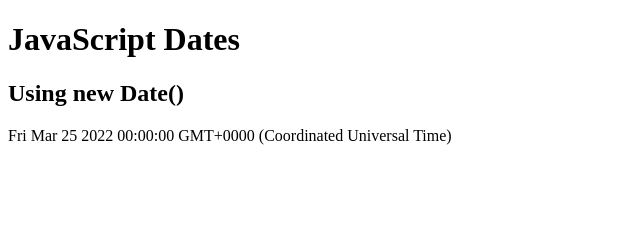
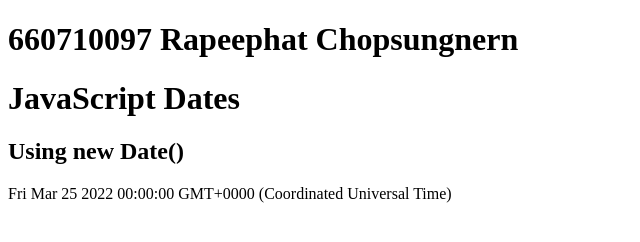
Before and after one commit to 660710097/517101_097, a plain HTML site: page index.html in a window 1280 px wide. Shown: the whole page, without its empty margins (0-640 px from the left). Drawn offline with Linux system fonts and the light colour scheme.

Commit message:
ad id and name
เพิ่มรหัสที่แสดงรหัสนักศึกษา และชื่อ นามสกุล

```diff
--- a/index.html
+++ b/index.html
@@ -1,7 +1,8 @@
 <!DOCTYPE html>
 <html>
+
 <body>
-
+  <h1> 660710097 Rapeephat Chopsungnern </h1>
   <h1>JavaScript Dates</h1>
   <h2>Using new Date()</h2>
 
@@ -13,4 +14,5 @@ document.getElementById("demo").innerHTML = d;
   </script>
 
 </body>
+
 </html>
```
Lines whose indentation alone changed are shown as unchanged.
